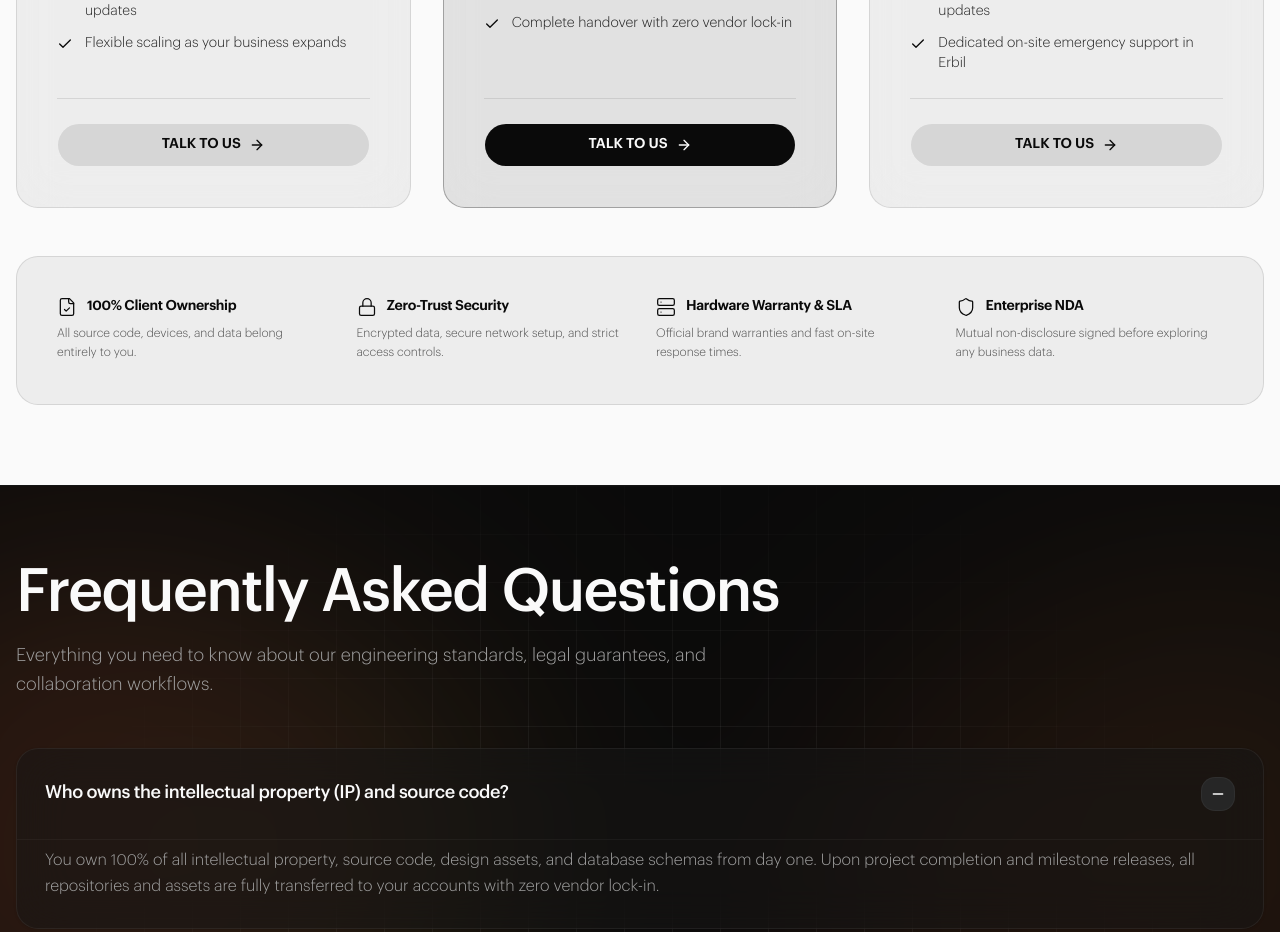
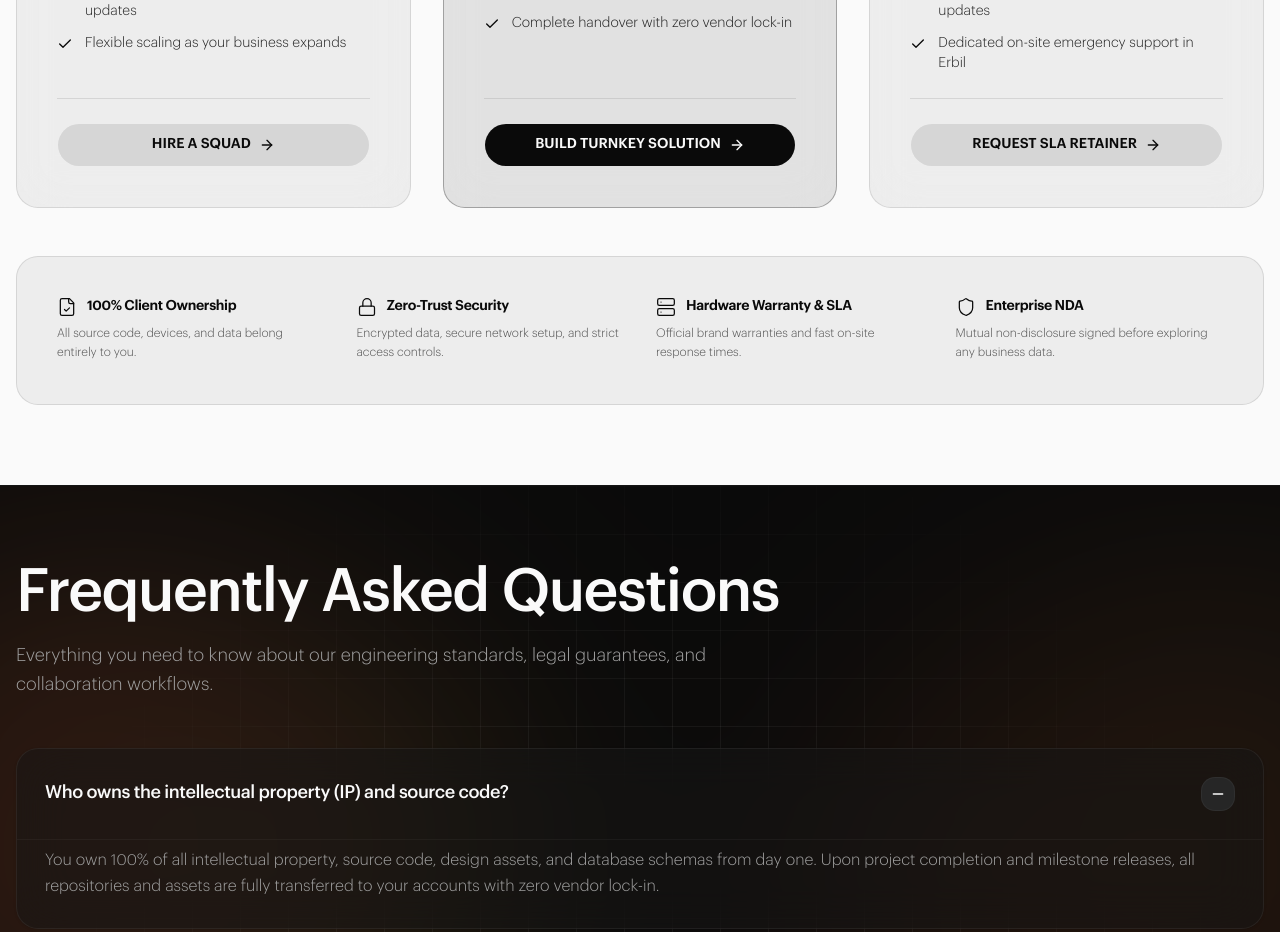
Before and after one commit to polla-fattah/GredozWebsite, a Next.js app: page /en in a window 1280 px wide. Shown: the part 3580-4512 px from the top of the page. Built offline with nearby package versions, Linux system fonts and the light colour scheme.

Commit message:
feat(engagement): create unique model-specific CTA titles and links

```diff
--- a/messages/en.json
+++ b/messages/en.json
@@ -719,7 +719,10 @@
       "g3_desc": "Official brand warranties and fast on-site response times.",
       "g4_title": "Enterprise NDA",
       "g4_desc": "Mutual non-disclosure signed before exploring any business data."
-    }
+    },
+    "m1_cta": "HIRE A SQUAD",
+    "m2_cta": "BUILD TURNKEY SOLUTION",
+    "m3_cta": "REQUEST SLA RETAINER"
   },
   "Faq": {
     "title": "Frequently Asked <italic>Questions</italic>",
--- a/src/components/sections/EngagementModels.tsx
+++ b/src/components/sections/EngagementModels.tsx
@@ -27,6 +27,8 @@ export function EngagementModels() {
       title: t("m1_title"),
       tag: t("m1_tag"),
       desc: t("m1_desc"),
+      cta: t("m1_cta"),
+      href: "/contact?service=software",
       icon: <Users2 className="w-6 h-6 text-background stroke-[1.5]" />,
       features: [
         t("m1_f1"),
@@ -40,6 +42,8 @@ export function EngagementModels() {
       title: t("m2_title"),
       tag: t("m2_tag"),
       desc: t("m2_desc"),
+      cta: t("m2_cta"),
+      href: "/contact",
       icon: <Workflow className="w-6 h-6 text-background stroke-[1.5]" />,
       features: [
         t("m2_f1"),
@@ -53,6 +57,8 @@ export function EngagementModels() {
       title: t("m3_title"),
       tag: t("m3_tag"),
       desc: t("m3_desc"),
+      cta: t("m3_cta"),
+      href: "/contact?service=hardware",
       icon: <RefreshCcw className="w-6 h-6 text-background stroke-[1.5]" />,
       features: [
         t("m3_f1"),
@@ -158,7 +164,7 @@ export function EngagementModels() {
 
                 <div className="pt-6 mt-6 border-t border-background/10">
                   <Link
-                    href="/contact"
+                    href={model.href}
                     className={cn(
                       buttonVariants({ size: "default" }),
                       "w-full rounded-full text-xs sm:text-sm font-semibold justify-center transition-all gap-2 px-4 py-3 h-auto sm:h-11 text-center whitespace-normal shrink-0",
@@ -167,7 +173,7 @@ export function EngagementModels() {
                         : "bg-background/10 text-background hover:bg-background hover:text-foreground"
                     )}
                   >
-                    <span>{t("cta")}</span>
+                    <span>{model.cta}</span>
                     <ArrowRight className="w-4 h-4 rtl:rotate-180 shrink-0" />
                   </Link>
                 </div>
```
Also changed, not shown: messages/ar.json, messages/ku.json.
